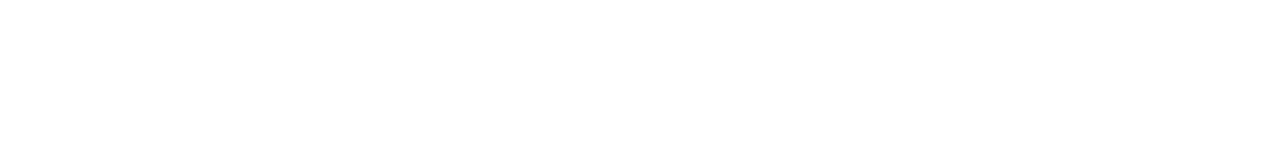
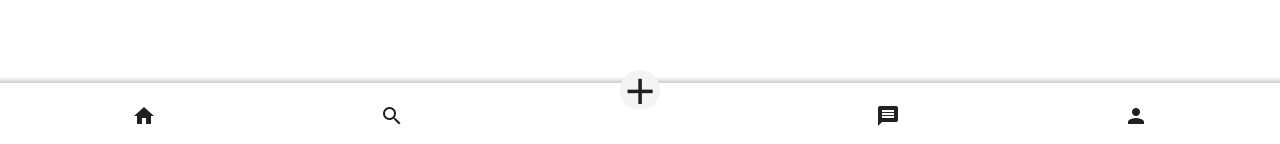
Before and after one commit to alansignetti/resonate, an Angular app: page /contacts in a window 1280 px wide. Shown: the part 653-797 px from the top of the page. Built offline with nearby package versions, Linux system fonts and the light colour scheme; no server answers.

Commit message:
Added Mock footer nav

```diff
--- a/src/app/app.module.ts
+++ b/src/app/app.module.ts
@@ -15,13 +15,15 @@
 import { FormsModule, ReactiveFormsModule } from '@angular/forms';
 import { SearchBarComponent } from './components/search-bar/search-bar.component';
 import { MatExpansionModule } from '@angular/material/expansion';
-
+import { FooterComponent } from './components/footer/footer.component';
+import { MatToolbarModule } from '@angular/material/toolbar';
 @NgModule({
   declarations: [
     AppComponent,
     ContactListComponent,
     HeaderComponent,
     SearchBarComponent,
+    FooterComponent,
   ],
   imports: [
     BrowserModule,
@@ -36,6 +38,7 @@
     ReactiveFormsModule,
     FormsModule,
     MatExpansionModule,
+    MatToolbarModule,
   ],
   providers: [],
   bootstrap: [AppComponent],
--- a/src/app/components/contact-list/contact-list.component.html
+++ b/src/app/components/contact-list/contact-list.component.html
@@ -25,15 +25,15 @@
               <div class="contact-info-container">
                 <h2 class="contact-name">{{ contact.name }}</h2>
                 <div class="contact-info">
-                  <p class="contact-data">
+                  <p class="contact-data" id="phone-icon">
                     <mat-icon class="contact-info-icon">phone</mat-icon
                     >{{ contact.phone }}
                   </p>
-                  <p class="contact-data">
+                  <p class="contact-data" id="username-icon">
                     <mat-icon class="contact-info-icon">person_pin</mat-icon>
                     {{ contact.username }}
                   </p>
-                  <p class="contact-data">
+                  <p class="contact-data" id="email-icon">
                     <mat-icon class="contact-info-icon">email</mat-icon>
                     {{ contact.email }}
                   </p>
@@ -62,3 +62,5 @@
     </li>
   </ul>
 </div>
+
+<app-footer></app-footer>
--- a/src/app/components/contact-list/contact-list.component.scss
+++ b/src/app/components/contact-list/contact-list.component.scss
@@ -1,7 +1,3 @@
-@import "~@angular/material/theming";
-$app-primary: mat-palette($mat-blue);
-$primary: mat-color($app-primary);
-
 .search-container {
   width: 60%;
 }
@@ -10,6 +6,7 @@
   display: flex;
   flex-direction: column;
   align-items: center;
+  padding-bottom: 70px;
 }
 
 .contacts-list {
@@ -75,6 +72,7 @@
   bottom: -6px;
   position: relative;
 }
+
 .additional-info {
   display: flex;
   flex-wrap: wrap;
@@ -103,7 +101,7 @@
     justify-content: space-between;
   }
   .contact-info {
-    justify-content: space-around;
+    flex-direction: column;
   }
   .img-container {
     width: 30px;
@@ -118,3 +116,17 @@
     margin: 0;
   }
 }
+
+@media (min-width: 769px) {
+  #username-icon {
+    width: 145px;
+  }
+
+  #email-icon {
+    width: 206px;
+  }
+
+  #phone-icon {
+    width: 175px;
+  }
+}
--- a/src/app/components/contact-list/contact-list.component.ts
+++ b/src/app/components/contact-list/contact-list.component.ts
@@ -28,7 +28,8 @@
         return (
           contact.name.toLowerCase().includes(searchTerm.toLowerCase()) ||
           contact.phone.includes(searchTerm) ||
-          contact.email.toLowerCase().includes(searchTerm.toLowerCase())
+          contact.email.toLowerCase().includes(searchTerm.toLowerCase()) ||
+          contact.username.toLowerCase().includes(searchTerm.toLowerCase())
         );
       });
     } else {
--- /dev/null
+++ b/src/app/components/footer/footer.component.html
@@ -0,0 +1,20 @@
+<mat-toolbar class="footer-container">
+  <button mat-icon-button>
+    <mat-icon>home</mat-icon>
+  </button>
+  <button mat-icon-button>
+    <mat-icon>search </mat-icon>
+  </button>
+
+  <div class="add-icon-container">
+    <button mat-icon-button>
+      <mat-icon class="add-icon">add</mat-icon>
+    </button>
+  </div>
+  <button mat-icon-button>
+    <mat-icon>message</mat-icon>
+  </button>
+  <button mat-icon-button>
+    <mat-icon>person</mat-icon>
+  </button>
+</mat-toolbar>
--- /dev/null
+++ b/src/app/components/footer/footer.component.scss
@@ -0,0 +1,46 @@
+@import "~@angular/material/theming";
+$app-primary: mat-palette($mat-indigo);
+$primary: mat-color($app-primary);
+
+.footer-container {
+  position: fixed;
+  bottom: 0;
+  z-index: 1000;
+  display: flex;
+  justify-content: space-around;
+  padding: 1em;
+  background-color: white;
+  -webkit-box-shadow: 3px 3px 5px 6px #ccc; /* Safari 3-4, iOS 4.0.2 - 4.2, Android 2.3+ */
+  -moz-box-shadow: 3px 3px 5px 6px #ccc; /* Firefox 3.5 - 3.6 */
+  box-shadow: 2px 2px 4px 5px #ccc; /* Opera 10.5, IE 9, Firefox 4+, Chrome 6+, iOS 5 */
+
+  button {
+    display: flex;
+    flex-direction: column;
+    align-items: center;
+    span {
+      display: block;
+    }
+  }
+}
+
+button:hover,
+.active-link {
+  color: $primary;
+}
+
+.add-icon-container {
+  margin-bottom: 40px;
+  border-radius: 50%;
+  background-color: rgb(245, 243, 243);
+}
+
+.add-icon {
+  transform: scale(1.8);
+}
+
+@media (min-width: 769px) {
+  .add-icon-container {
+    margin-bottom: 50px;
+  }
+}
--- /dev/null
+++ b/src/app/components/footer/footer.component.ts
@@ -0,0 +1,15 @@
+import { Component, OnInit } from '@angular/core';
+
+@Component({
+  selector: 'app-footer',
+  templateUrl: './footer.component.html',
+  styleUrls: ['./footer.component.scss']
+})
+export class FooterComponent implements OnInit {
+
+  constructor() { }
+
+  ngOnInit(): void {
+  }
+
+}
```
Also changed, not shown: 1 other file (tests, documents, lock files or other folders).
